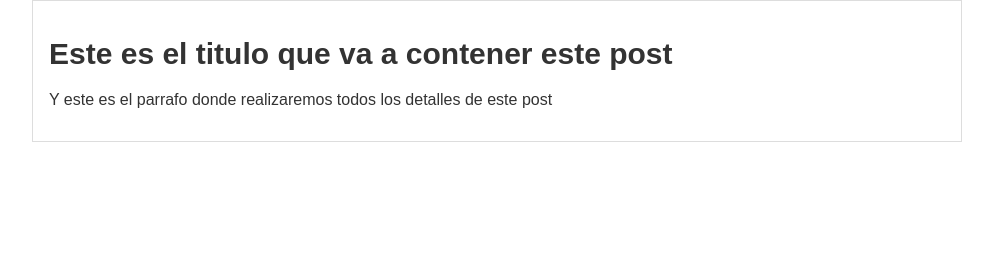
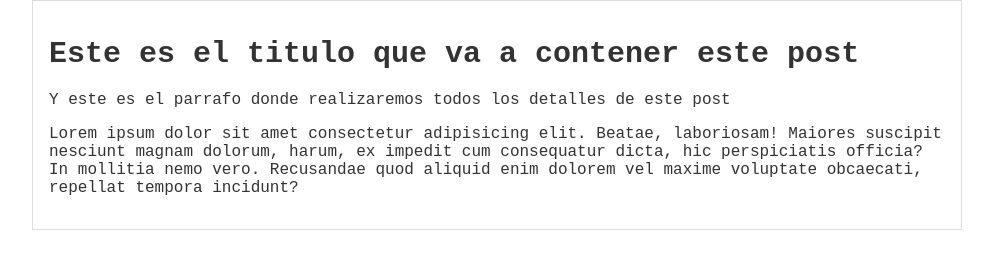
Before and after one commit to johandavidcm/Curso-Git, a plain HTML site: page index.html in a window 1280 px wide. Shown: the whole page, without its empty margins (143-1136 px from the left). Drawn offline with Linux system fonts and the light colour scheme.

Commit message:
Agregado un parrafo adicional

```diff
--- a/css/estilos.css
+++ b/css/estilos.css
@@ -1,6 +1,6 @@
 body{
     text-align: center;
-    font-family: Arial, Helvetica, sans-serif;
+    font-family: 'Courier New', Courier, monospace;
     color: #333;
     margin: 0;
     padding: 0;
--- a/index.html
+++ b/index.html
@@ -11,6 +11,11 @@
         <div id="post">
             <h1>Este es el titulo que va a contener este post</h1>
             <p>Y este es el parrafo donde realizaremos todos los detalles de este post</p>
+            <p>Lorem ipsum dolor sit amet consectetur adipisicing elit. Beatae,
+                laboriosam! Maiores suscipit nesciunt magnam dolorum, harum, ex
+                impedit cum consequatur dicta, hic perspiciatis officia? In mollitia nemo
+                vero. Recusandae quod aliquid enim dolorem vel maxime voluptate obcaecati,
+                repellat tempora incidunt?</p>
         </div>
     </div>
 </body>
```
